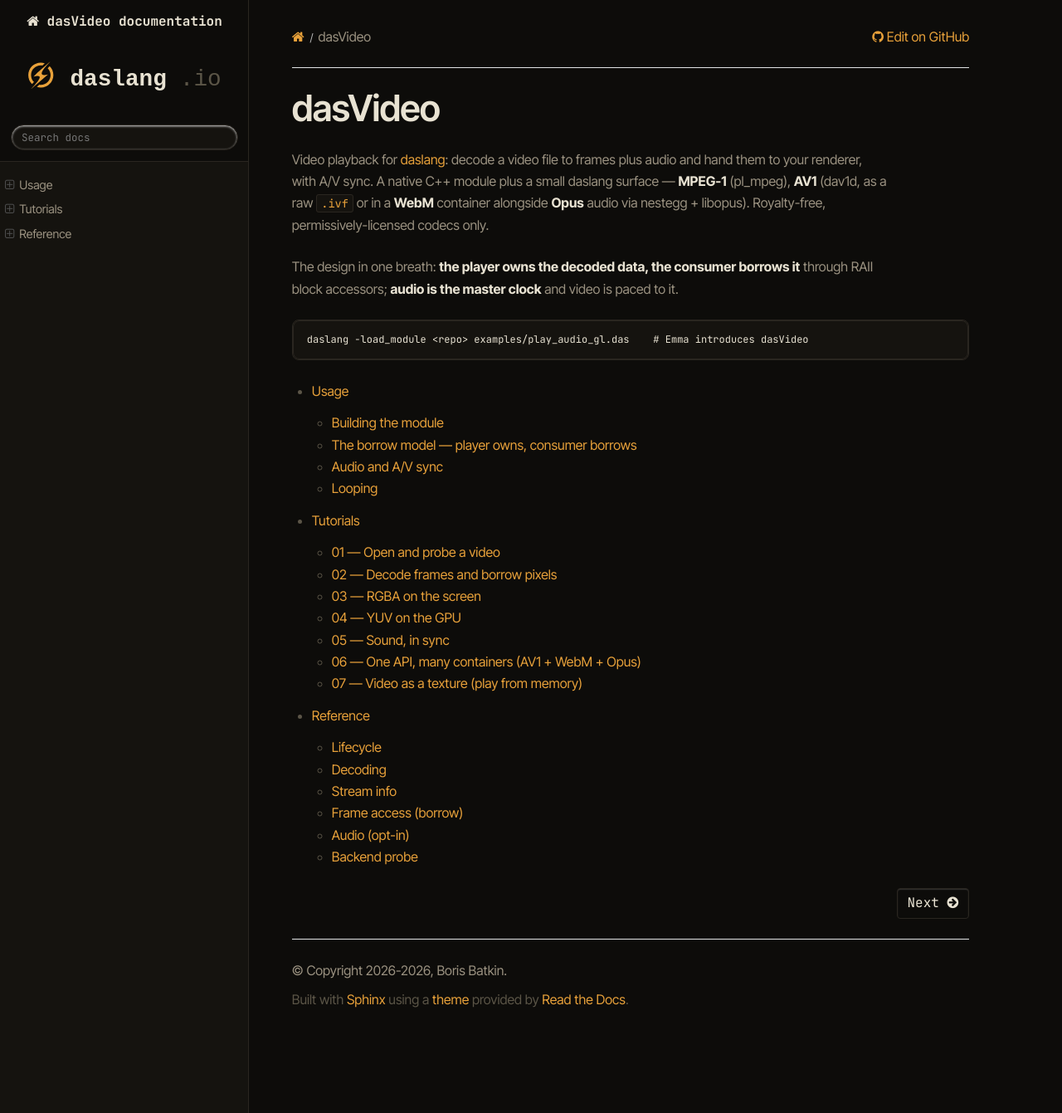
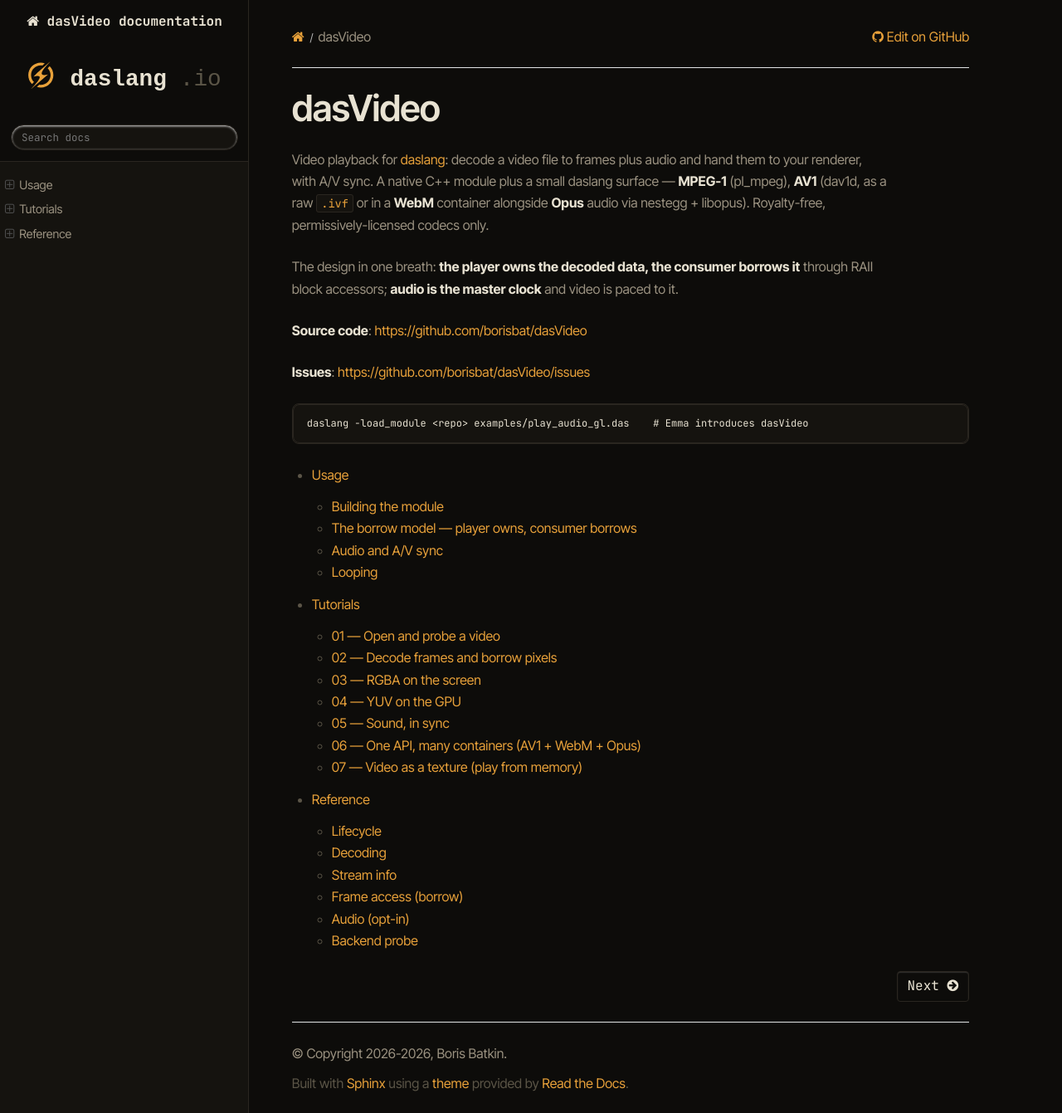
Before and after one commit to borisbat/dasVideo, a Sphinx documentation site: the page built from doc/source/index.rst, in a window 1280 px wide and 1341 px high. Shown: the whole window at 83% size. Built offline with Sphinx 7.4.7 and the Read the Docs theme 3.1.0, drawn with Linux system fonts in a browser that asks for light colours.

Commit message:
docs: add Source code + Issues links to the home page
Match the dasVulkan / dasImgui opening-page pattern -- the docs landing
page now links straight to the repo and its issue tracker.

Co-Authored-By: Claude Opus 4.8 (1M context) <noreply@anthropic.com>

```diff
--- a/doc/source/index.rst
+++ b/doc/source/index.rst
@@ -10,6 +10,10 @@ permissively-licensed codecs only.
 The design in one breath: **the player owns the decoded data, the consumer borrows it**
 through RAII block accessors; **audio is the master clock** and video is paced to it.
 
+**Source code**: https://github.com/borisbat/dasVideo
+
+**Issues**: https://github.com/borisbat/dasVideo/issues
+
 .. code-block:: text
 
     daslang -load_module <repo> examples/play_audio_gl.das    # Emma introduces dasVideo
```
